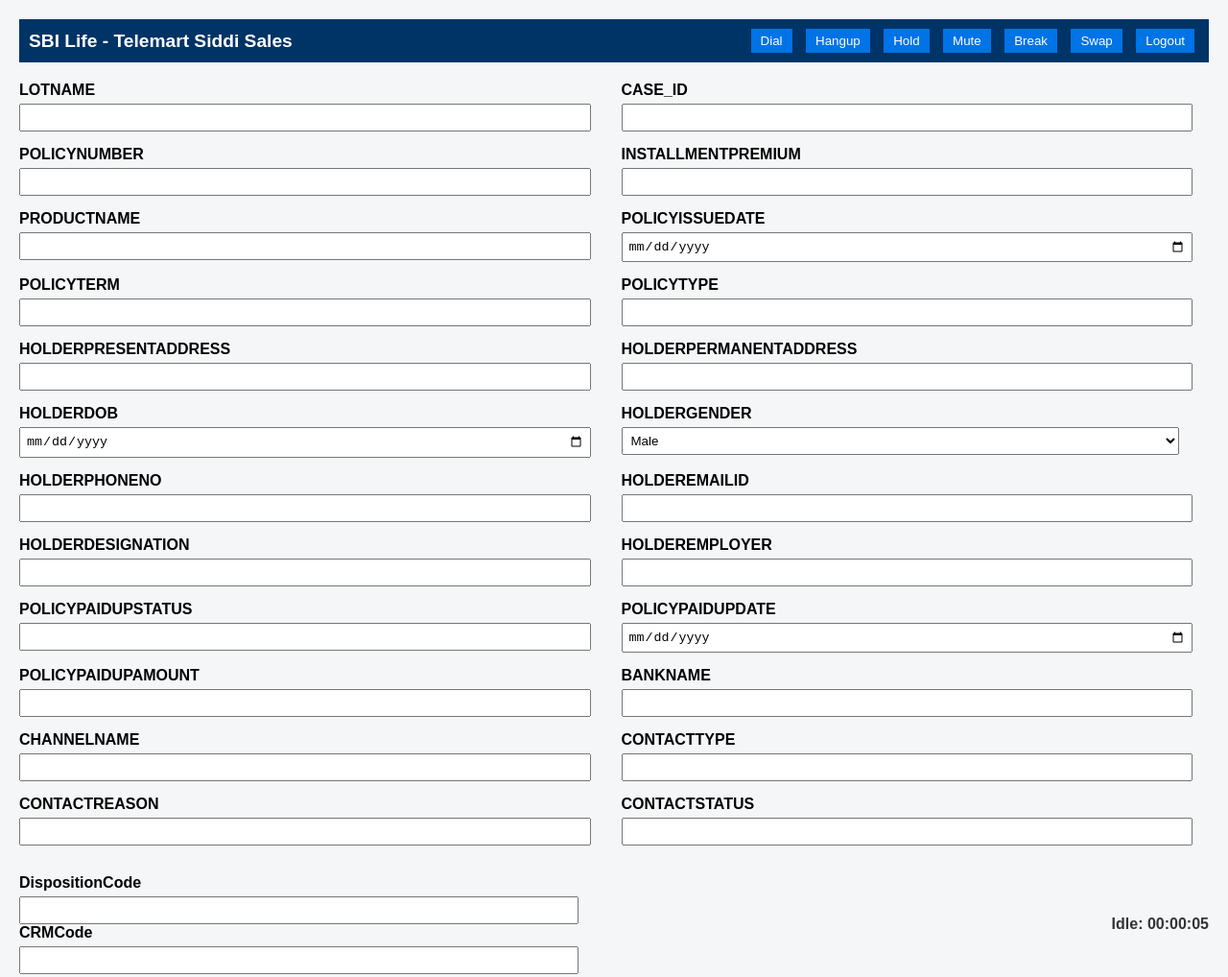
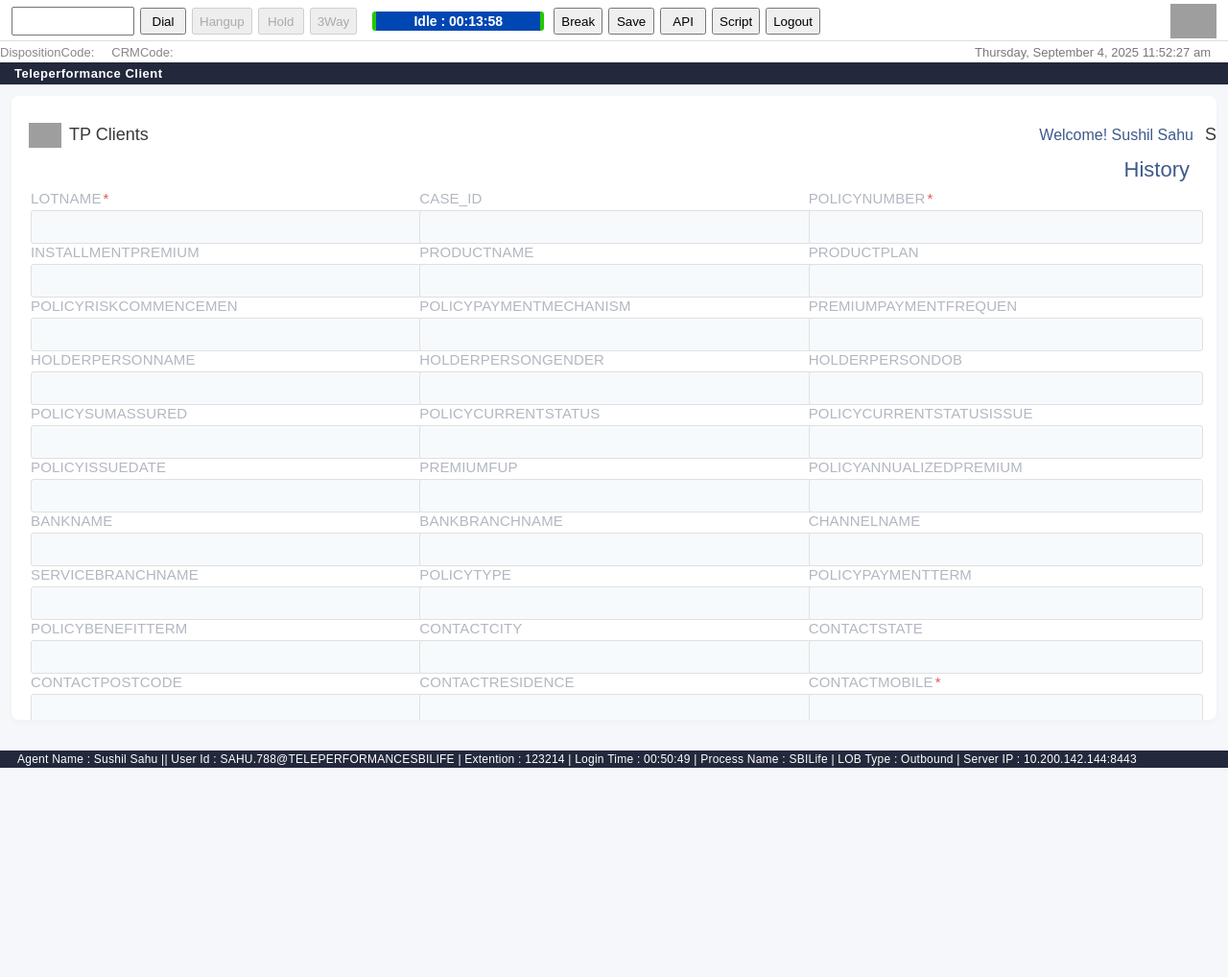
Before and after one commit to webTune1/call, a plain HTML site: page index.html in a window 1280 px wide. Shown: the whole page at 96% size. After the commit the page ends 800 px from the top, so only its background shows below. Drawn offline with Linux system fonts and the light colour scheme; grey boxes are pictures that could not be loaded.

Commit message:
Update index.html

```diff
--- a/index.html
+++ b/index.html
@@ -2,202 +2,287 @@
 <html lang="en">
 <head>
     <meta charset="UTF-8">
-  <title>TP Clients - Demo Interface</title>
+    <title>TP_Unified : 1.0.9.9</title>
     <style>
         body {
+            margin: 0;
             font-family: Arial, sans-serif;
-      background-color: #f4f6f8;
-      margin: 0;
-      padding: 20px;
+            background: #f6f7fb;
+            color: #393939;
         }
-    header {
-      background-color: #003366;
-      color: white;
-      padding: 10px;
+        .top-bar {
+            background: #fff;
+            border-bottom: 1px solid #e0e0e0;
+            padding: 4px 12px 2px 12px;
             display: flex;
-      justify-content: space-between;
+            align-items: center;
+            font-size: 14px;
+        }
+        .top-bar input[type="text"] {
+            width: 120px;
+            margin-right: 6px;
+            height: 24px;
+        }
+        .top-bar button {
+            margin-right: 6px;
+            height: 28px;
+            min-width: 48px;
+        }
+        .top-bar .idle-status {
+            background: #0047b3;
+            color: #fff;
+            font-weight: bold;
+            padding: 2px 18px;
+            border-radius: 3px;
+            margin: 0 10px;
+            min-width: 135px;
+            text-align: center;
+            border-left: 4px solid #23c900;
+            border-right: 4px solid #23c900;
+        }
+        .top-bar .right {
+            margin-left: auto;
+            display: flex;
             align-items: center;
         }
-    .logo {
-      font-size: 1.2em;
-      font-weight: bold;
+        .top-bar .sbi-logo {
+            height: 36px;
+            margin-left: 16px;
         }
-    .controls button {
-      margin: 0 5px;
-      padding: 5px 10px;
-      background-color: #0073e6;
-      color: white;
-      border: none;
-      cursor: pointer;
+        .header-info {
+            display: flex;
+            align-items: center;
+            justify-content: flex-end;
+            font-size: 13px;
+            background: #f7fafd;
+            border-bottom: 1px solid #e0e0e0;
+            padding: 2px 18px 2px 0;
+            height: 30px;
         }
-    .controls button:hover {
-      background-color: #005bb5;
-    }
-    .container {
-      margin-top: 20px;
-      display: grid;
-      grid-template-columns: repeat(2, 1fr);
-      gap: 15px;
-    }
-    label {
-      font-weight: bold;
-    }
-    input, select {
-      width: 95%;
-      padding: 5px;
-      margin-top: 5px;
-    }
-    .footer {
-      margin-top: 30px;
+        .header-info .user-info {
             display: flex;
-      justify-content: space-between;
             align-items: center;
         }
-    .timer {
+        .header-info .user-avatar {
+            width: 36px;
+            height: 36px;
+            border-radius: 50%;
+            background: #dbeafe;
+            margin-right: 8px;
+            display: inline-block;
+            text-align: center;
+            line-height: 36px;
+            font-size: 17px;
+            color: #4177fe;
+        }
+        .tp-client-bar {
+            background: #23293c;
+            color: #fff;
+            font-size: 13px;
+            padding: 4px 15px;
             font-weight: bold;
-      color: #333;
+            letter-spacing: 0.5px;
+        }
+        .tp-clients-title {
+            display: flex;
+            align-items: center;
+            background: #fff;
+            padding: 18px 0 10px 18px;
+            border-top-left-radius: 8px;
+            border-top-right-radius: 8px;
+            font-size: 18px;
+            font-weight: 500;
+        }
+        .tp-clients-title img {
+            width: 34px;
+            margin-right: 8px;
+        }
+        .main-content {
+            background: #fff;
+            border-radius: 8px;
+            margin: 12px;
+            padding: 10px 0 16px 0;
+            box-shadow: 0 2px 6px rgba(41, 62, 110, 0.03);
+        }
+        .history-title {
+            text-align: right;
+            padding: 0 28px 8px 0;
+            font-size: 22px;
+            color: #3e5a8b;
+            font-weight: 400;
+        }
+        .form-section {
+            display: flex;
+            flex-wrap: wrap;
+            justify-content: space-between;
+            padding: 0 20px;
+        }
+        .form-col {
+            flex: 1 1 22%;
+            min-width: 220px;
+            margin-bottom: 16px;
+            margin-right: 8px;
+        }
+        .form-col label {
+            display: block;
+            font-size: 15px;
+            color: #b2b7c2;
+            margin-bottom: 4px;
+            letter-spacing: 0.01em;
+        }
+        .form-col input[type="text"] {
+            width: 100%;
+            padding: 8px 6px;
+            border: 1px solid #e0e0e0;
+            border-radius: 3px;
+            background: #f7fafd;
+            font-size: 15px;
+        }
+        .form-col label.required::after {
+            content: '*';
+            color: #e75656;
+            margin-left: 2px;
+        }
+        .footer-bar {
+            position: fixed;
+            left: 0; right: 0; bottom: 0;
+            background: #23293c;
+            color: #fff;
+            font-size: 12px;
+            padding: 2px 8px 2px 18px;
+            letter-spacing: 0.02em;
+            z-index: 100;
+        }
+        /* Scrollbar for main-content */
+        .main-content {
+            max-height: 78vh;
+            overflow-y: auto;
+        }
+        @media (max-width: 1200px) {
+            .form-section {
+                flex-direction: column;
+            }
+            .form-col {
+                min-width: 100%;
+                margin-right: 0;
+            }
         }
     </style>
 </head>
 <body>
 
-<header>
-  <div class="logo">SBI Life - Telemart Siddi Sales</div>
-  <div class="controls">
+    <div class="top-bar">
+        <input type="text" placeholder="">
         <button>Dial</button>
-    <button>Hangup</button>
-    <button>Hold</button>
-    <button>Mute</button>
+        <button disabled>Hangup</button>
+        <button disabled>Hold</button>
+        <button disabled>3Way</button>
+        <span class="idle-status">Idle : 00:13:58</span>
         <button>Break</button>
-    <button>Swap</button>
+        <button>Save</button>
+        <button>API</button>
+        <button>Script</button>
         <button>Logout</button>
-  </div>
-</header>
-
-<div class="container">
-  <div>
-    <label>LOTNAME</label><br>
-    <input type="text">
-  </div>
-  <div>
-    <label>CASE_ID</label><br>
-    <input type="text">
-  </div>
-  <div>
-    <label>POLICYNUMBER</label><br>
-    <input type="text">
-  </div>
-  <div>
-    <label>INSTALLMENTPREMIUM</label><br>
-    <input type="text">
-  </div>
-  <div>
-    <label>PRODUCTNAME</label><br>
-    <input type="text">
-  </div>
-  <div>
-    <label>POLICYISSUEDATE</label><br>
-    <input type="date">
-  </div>
-  <div>
-    <label>POLICYTERM</label><br>
-    <input type="text">
-  </div>
-  <div>
-    <label>POLICYTYPE</label><br>
-    <input type="text">
-  </div>
-  <div>
-    <label>HOLDERPRESENTADDRESS</label><br>
-    <input type="text">
-  </div>
-  <div>
-    <label>HOLDERPERMANENTADDRESS</label><br>
-    <input type="text">
-  </div>
-  <div>
-    <label>HOLDERDOB</label><br>
-    <input type="date">
-  </div>
-  <div>
-    <label>HOLDERGENDER</label><br>
-    <select>
-      <option>Male</option>
-      <option>Female</option>
-      <option>Other</option>
-    </select>
-  </div>
-  <div>
-    <label>HOLDERPHONENO</label><br>
-    <input type="tel">
-  </div>
-  <div>
-    <label>HOLDEREMAILID</label><br>
-    <input type="email">
-  </div>
-  <div>
-    <label>HOLDERDESIGNATION</label><br>
-    <input type="text">
-  </div>
-  <div>
-    <label>HOLDEREMPLOYER</label><br>
-    <input type="text">
-  </div>
-  <div>
-    <label>POLICYPAIDUPSTATUS</label><br>
-    <input type="text">
-  </div>
-  <div>
-    <label>POLICYPAIDUPDATE</label><br>
-    <input type="date">
-  </div>
-  <div>
-    <label>POLICYPAIDUPAMOUNT</label><br>
-    <input type="text">
-  </div>
-  <div>
-    <label>BANKNAME</label><br>
-    <input type="text">
-  </div>
-  <div>
-    <label>CHANNELNAME</label><br>
-    <input type="text">
-  </div>
-  <div>
-    <label>CONTACTTYPE</label><br>
-    <input type="text">
-  </div>
-  <div>
-    <label>CONTACTREASON</label><br>
-    <input type="text">
-  </div>
-  <div>
-    <label>CONTACTSTATUS</label><br>
-    <input type="text">
+        <div class="right">
+            <img src="https://upload.wikimedia.org/wikipedia/en/f/fb/SBI_Life_Insurance_Company_Logo.png" class="sbi-logo" alt="SBI Life Logo">
         </div>
     </div>
-
-<div class="footer">
-  <div>
-    <label>DispositionCode</label>
-    <input type="text">
-    <label>CRMCode</label>
-    <input type="text">
+    <div style="display: flex; justify-content: flex-end; align-items: center; background: #fff; font-size:13px; padding: 0 18px 0 0; height:22px;">
+        <div style="flex:1; color:#888;">
+            DispositionCode: &nbsp;&nbsp;&nbsp; CRMCode:
         </div>
-  <div class="timer" id="timer">Idle: 00:00:00</div>
+        <span style="color:#787878;">Thursday, September 4, 2025 11:52:27 am</span>
     </div>
-
-<script>
-  let seconds = 0;
-  function updateTimer() {
-    seconds++;
-    const hrs = String(Math.floor(seconds / 3600)).padStart(2, '0');
-    const mins = String(Math.floor((seconds % 3600) / 60)).padStart(2, '0');
-    const secs = String(seconds % 60).padStart(2, '0');
-    document.getElementById('timer').textContent = `Idle: ${hrs}:${mins}:${secs}`;
-  }
-  setInterval(updateTimer, 1000);
-</script>
-
+    <div class="tp-client-bar">
+        Teleperformance Client
+    </div>
+    <div class="main-content">
+        <div class="tp-clients-title">
+            <img src="https://cdn-icons-png.flaticon.com/512/2972/2972121.png" alt="TP Clients" />
+            TP Clients
+            <div style="margin-left: auto; display: flex; align-items: center;">
+                <span style="font-size:16px; color:#3e5a8b; font-weight:400; margin-right: 12px;">Welcome! Sushil Sahu</span>
+                <span class="user-avatar">S</span>
+            </div>
+        </div>
+        <div class="history-title">History</div>
+        <form>
+            <div class="form-section">
+                <!-- COLUMN 1 -->
+                <div class="form-col">
+                    <label class="required">LOTNAME</label>
+                    <input type="text" />
+                    <label>INSTALLMENTPREMIUM</label>
+                    <input type="text" />
+                    <label>POLICYRISKCOMMENCEMEN</label>
+                    <input type="text" />
+                    <label>HOLDERPERSONNAME</label>
+                    <input type="text" />
+                    <label>POLICYSUMASSURED</label>
+                    <input type="text" />
+                    <label>POLICYISSUEDATE</label>
+                    <input type="text" />
+                    <label>BANKNAME</label>
+                    <input type="text" />
+                    <label>SERVICEBRANCHNAME</label>
+                    <input type="text" />
+                    <label>POLICYBENEFITTERM</label>
+                    <input type="text" />
+                    <label>CONTACTPOSTCODE</label>
+                    <input type="text" />
+                </div>
+                <!-- COLUMN 2 -->
+                <div class="form-col">
+                    <label>CASE_ID</label>
+                    <input type="text" />
+                    <label>PRODUCTNAME</label>
+                    <input type="text" />
+                    <label>POLICYPAYMENTMECHANISM</label>
+                    <input type="text" />
+                    <label>HOLDERPERSONGENDER</label>
+                    <input type="text" />
+                    <label>POLICYCURRENTSTATUS</label>
+                    <input type="text" />
+                    <label>PREMIUMFUP</label>
+                    <input type="text" />
+                    <label>BANKBRANCHNAME</label>
+                    <input type="text" />
+                    <label>POLICYTYPE</label>
+                    <input type="text" />
+                    <label>CONTACTCITY</label>
+                    <input type="text" />
+                    <label>CONTACTRESIDENCE</label>
+                    <input type="text" />
+                </div>
+                <!-- COLUMN 3 -->
+                <div class="form-col">
+                    <label class="required">POLICYNUMBER</label>
+                    <input type="text" />
+                    <label>PRODUCTPLAN</label>
+                    <input type="text" />
+                    <label>PREMIUMPAYMENTFREQUEN</label>
+                    <input type="text" />
+                    <label>HOLDERPERSONDOB</label>
+                    <input type="text" />
+                    <label>POLICYCURRENTSTATUSISSUE</label>
+                    <input type="text" />
+                    <label>POLICYANNUALIZEDPREMIUM</label>
+                    <input type="text" />
+                    <label>CHANNELNAME</label>
+                    <input type="text" />
+                    <label>POLICYPAYMENTTERM</label>
+                    <input type="text" />
+                    <label>CONTACTSTATE</label>
+                    <input type="text" />
+                    <label class="required">CONTACTMOBILE</label>
+                    <input type="text" />
+                </div>
+                <!-- COLUMN 4 (empty for spacing or add more fields if required) -->
+            </div>
+        </form>
+    </div>
+    <div class="footer-bar">
+        Agent Name : Sushil Sahu || User Id : SAHU.788@TELEPERFORMANCESBILIFE  |  Extention : 123214  |  Login Time : 00:50:49  |  Process Name : SBILife  |  LOB Type : Outbound |  Server IP : 10.200.142.144:8443
+    </div>
 </body>
 </html>
```
Lines whose indentation alone changed are shown as unchanged.
